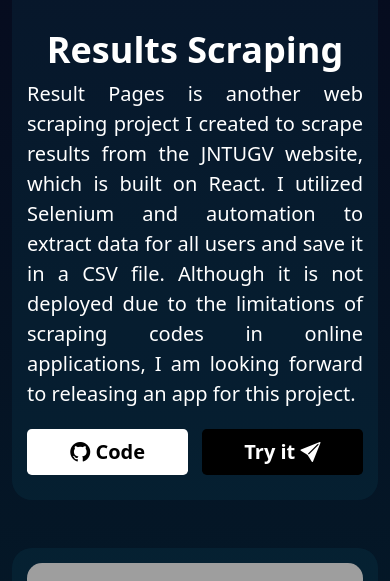
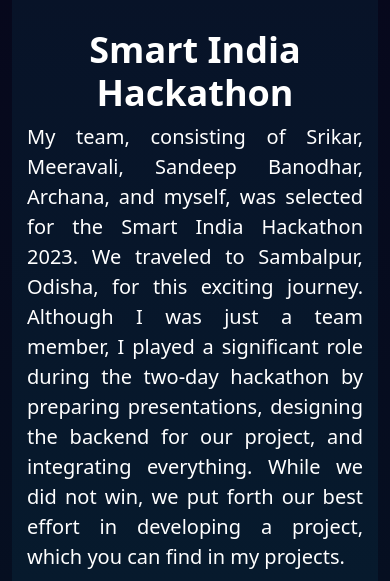
Before and after one commit to Eswarkarthikk/myweb, a Django app: page /experence3/ in a window 390 px wide. Shown: the part 583-1164 px from the top of the page. Run offline with Django 4.2, Linux system fonts and the light colour scheme; grey boxes are pictures that could not be loaded.

Commit message:
i dont have energy anymore

```diff
--- a/myresume/templates/experience2.html
+++ b/myresume/templates/experience2.html
@@ -547,14 +622,6 @@
             <div class="section-content animated">
                 <h2 class="section-title animated" style="font-size: 36px; font-weight: 600;">{{ project.main_title }}</h2>
                 <p class="section-text animated">{{ project.description }}</p>
-                <div class="buttons animated">
-                    <a href="{{ project.git_link }}" class="btn btn-primary btn-lg btn-github">
-                        <i class="bi bi-github"></i> Code
-                    </a>
-                    <a href="{{ project.weblink }}" class="btn btn-secondary btn-lg btn-share">
-                        Try it <i class="bi bi-send-fill"></i>
-                    </a>
-                </div>
             </div>
             <div class="section-image animated">
                 <img src="{{ project.image }}" alt="{{ project.main_title }}" class="img-fluid rounded-image">
@@ -563,7 +630,42 @@
     </div>
 </section>
 {% endfor %}
+{% for project in expertise %}
+<section class="project animated">
+    <div class="container mt-5 animated">
+        <div class="section">
+            <div class="section-content animated">
+                <h2 class="section-title animated" style="font-size: 36px; font-weight: 600;">{{ project.main_title }}</h2>
+                <p class="section-text animated">{{ project.description }}</p>
 
+            </div>
+            <div class="section-image animated">
+                <img src="{{ project.image }}" alt="{{ project.main_title }}" class="img-fluid rounded-image">
+            </div>
+        </div>
+    </div>
+    <section id="unique-pictures" class="animated">
+        <h2 class="snapshots animated">Project SnapShots</h2>
+        <div class="slider-container">
+            <div class="swiper unique-pictures-slider animated">
+                <div class="swiper-wrapper">
+                    {% for snapshot in project.snapshots %}
+                    <div class="swiper-slide unique-pictures-slide">
+                        <div class="unique-pictures-slide-img">
+                            <img src="{{ snapshot }}" alt="Project Snapshot" class="img-fluid">
+                        </div>
+                    </div>
+                    {% endfor %}
+                </div>
+                <!-- Pagination and Navigation -->
+                <div class="swiper-pagination"></div>
+                <div class="swiper-button-next"></div>
+                <div class="swiper-button-prev"></div>
+            </div>
+        </div>
+    </section>
+</section>
+{% endfor %}
     <section class="contact-section animated">
         <div class="contact-left">
             <div class="contact-title animated">Contact Me</div>
@@ -638,5 +740,33 @@
 
 
     </script>
+    <script src="https://unpkg.com/swiper@8/swiper-bundle.min.js"></script>
+    <script>
+        var uniquePicturesSlider = new Swiper('.unique-pictures-slider', {
+            effect: 'coverflow',
+            grabCursor: true,
+            centeredSlides: true,
+            loop: true,
+            slidesPerView: 'auto',
+            coverflowEffect: {
+                rotate: 0,
+                stretch: 0,
+                depth: 169,
+                modifier: 2.2,
+            },
+            pagination: {
+                el: '.swiper-pagination',
+                clickable: true,
+            },
+            navigation: {
+                nextEl: '.swiper-button-next',
+                prevEl: '.swiper-button-prev',
+            },
+            autoplay: {
+                delay: 3000, // Change slide every 3 seconds
+                disableOnInteraction: false,
+            },
+        });
+    </script>
 </body>
 </html>
--- a/myresume/views.py
+++ b/myresume/views.py
@@ -231,16 +231,17 @@
         {
             "main_title": "Teckybot Internship",
             "description": "I was selected for this online internship after an interview, along with my friends Jai Sai Srikar (IT) and Neelima (CSE) from our college, as AI/ML developers. We have been working on this project for over two and a half months, and it is still ongoing. This internship has been a memorable experience, thanks to the exceptional mentorship from Bandaru Bhargavi Ma'am and Venkat Sir. I have learned a lot about machine learning and developed models using various methods throughout this journey.",
-            "image": "https://i.ibb.co/DYLJ17j/image.png",
-            "git_link": "https://github.com/Eswarkarthikk/results/tree/main/Results",
-            "weblink": "https://github.com/Eswarkarthikk/results",
+            "image": "https://i.ibb.co/6WnzT92/Screenshot-2024-07-31-153256.png",
         },
         {
-            "main_title": "E - Library ",
-            "description": "Library Management is a project me and my team harsha,amar,bhavani and sushma developed using pure HTML during my second year of studying web development. This project helped me grasp fundamental HTML concepts and understand how to structure a web application effectively. It served as a solid foundation for my future endeavors in web development, introducing me to essential coding practices and the importance of clean, semantic markup.",
-            "image":"https://i.ibb.co/s9zPgS6/Screenshot-2024-07-21-200544.png",
-            "git_link": "https://github.com/username/project2",
-            "weblink": "https://example.com/project2",
+            "main_title": "Codsoft Internship",
+            "description": "This was an online Android app development internship. I was supposed to complete 5 tasks given to me, but I only finished two. You can download my Android applications and feel free to check my code on GitHub.",
+            "image":"https://i.ibb.co/rykrvxW/codsoft.png",
+        },
+            {
+            "main_title": "Brain o vision",
+            "description": "This is an online data science internship I obtained from APSCHE. Although I found it less interesting, I am pursuing it to earn credits for my 4th-year completion.",
+            "image":"https://i.ibb.co/CHdM2mz/image.png",
         },
 
     ]
@@ -248,22 +249,67 @@
 def experience3(request):
     projects = [
         {
-            "main_title": "Results Scraping",
-            "description": "Result Pages is another web scraping project I created to scrape results from the JNTUGV website, which is built on React. I utilized Selenium and automation to extract data for all users and save it in a CSV file. Although it is not deployed due to the limitations of scraping codes in online applications, I am looking forward to releasing an app for this project.",
-            "image": "https://i.ibb.co/DYLJ17j/image.png",
-            "git_link": "https://github.com/Eswarkarthikk/results/tree/main/Results",
-            "weblink": "https://github.com/Eswarkarthikk/results",
+            "main_title": "Smart India Hackathon",
+            "description": "My team, consisting of Srikar, Meeravali, Sandeep Banodhar, Archana, and myself, was selected for the Smart India Hackathon 2023. We traveled to Sambalpur, Odisha, for this exciting journey. Although I was just a team member, I played a significant role during the two-day hackathon by preparing presentations, designing the backend for our project, and integrating everything. While we did not win, we put forth our best effort in developing a project, which you can find in my projects.",
+            "image":"https://i.ibb.co/Gx0B5bT/1715325222708.jpg",
         },
+
         {
-            "main_title": "E - Library ",
-            "description": "Library Management is a project me and my team harsha,amar,bhavani and sushma developed using pure HTML during my second year of studying web development. This project helped me grasp fundamental HTML concepts and understand how to structure a web application effectively. It served as a solid foundation for my future endeavors in web development, introducing me to essential coding practices and the importance of clean, semantic markup.",
-            "image":"https://i.ibb.co/s9zPgS6/Screenshot-2024-07-21-200544.png",
-            "git_link": "https://github.com/username/project2",
-            "weblink": "https://example.com/project2",
+            "main_title": "Ityukta2k24",
+            "description": "Ityukta2k24 is a two-day technical symposium for which our team worked diligently for over two months. I gained valuable experience in securing sponsorships and promoting the event, successfully raising over 20k by conducting three consecutive coding competitions prior to the fest. Additionally, I designed the fest logo, posters, and banners. While it was a team effort with many contributions, I took on significant responsibilities during the event days, particularly in conducting workshops that attracted the maximum number of visitors to our fest.",
+            "image": "https://i.ibb.co/StC59H5/ITYUKTA-8.png",
         },
 
     ]
-    return render(request, 'experience2.html',{'projects': projects})
+    expertise = [
+        {
+            "main_title": "Design and Animations",
+            "description": "I had the opportunity to learn Blender and design wireframes for my laptop animation project. Through this process, I gained valuable knowledge and skills in 3D modeling, which has sparked my interest in the field of animation. This experience has opened up exciting new avenues for me to explore in 3D design, and I look forward to applying what I've learned in future projects.",
+            "image": "https://i.ibb.co/1sjnfgS/Screenshot-2024-07-21-230855.png",
+            "snapshots": [
+               "https://i.ibb.co/NCfPtP5/Screenshot-2024-04-07-221154.png",
+    "https://i.ibb.co/TYZWKfd/Screenshot-2024-04-07-215425.png",
+    "https://i.ibb.co/6tFNvBD/Screenshot-2024-04-07-215226.png",
+    "https://i.ibb.co/zVp7Ysy/Screenshot-2024-04-07-214848.png",
+    "https://i.ibb.co/CMd7fzR/Screenshot-2024-04-07-214049.png",
+    "https://i.ibb.co/ySLJkJD/Screenshot-2024-04-07-213950.png",
+    "https://i.ibb.co/6RmmXn4/Screenshot-2024-04-07-213903.png",
+     "https://i.ibb.co/TBtzH1y/Screenshot-2024-07-21-231627.png",
+    "https://i.ibb.co/zbqGbpG/Screenshot-2024-07-21-231455.png",
+    "https://i.ibb.co/2nLXrkC/Screenshot-2024-07-21-231408.png",
+    "https://i.ibb.co/MSgNTdj/Screenshot-2024-07-21-231209.png",
+    "https://i.ibb.co/9hMq6XK/Screenshot-2024-07-21-230834.png",
+    "https://i.ibb.co/cN5yJqX/Screenshot-2024-07-21-230817.png",
+    "https://i.ibb.co/GtZz7YD/Screenshot-2024-07-21-230757.png",
+    "https://i.ibb.co/cLg75N6/Screenshot-2024-07-21-230749.png",
+    "https://i.ibb.co/khjnkC4/Screenshot-2024-07-21-230739.png",
+    "https://i.ibb.co/pyCGjkb/Screenshot-2024-07-21-230638.png",
+    "https://i.ibb.co/dDDRRp5/Screenshot-2024-07-21-230622.png",
+    "https://i.ibb.co/25YSx2x/Screenshot-2024-07-21-230613.png",
+    "https://i.ibb.co/WcsXfW4/Screenshot-2024-07-21-230600.png",
+    "https://i.ibb.co/xGh4xZr/Screenshot-2024-07-21-230505.png",
+    "https://i.ibb.co/rMZ226t/Screenshot-2024-07-21-230433.png",
+    "https://i.ibb.co/c20FryG/Screenshot-2024-07-21-230358.png",
+    "https://i.ibb.co/GQyC7CQ/Screenshot-2024-07-21-230338.png",
+    "https://i.ibb.co/9s9ZvGk/Screenshot-2024-07-21-230320.png",
+    "https://i.ibb.co/mBVdZsv/Screenshot-2024-07-21-230257.png",
+    "https://i.ibb.co/jTchpNn/Screenshot-2024-07-21-230241.png",
+    "https://i.ibb.co/VS9WNQH/Screenshot-2024-07-21-230215.png",
+    "https://i.ibb.co/8DhHqf2/Screenshot-2024-07-21-230041.png",
+    "https://i.ibb.co/0yFHwBW/Screenshot-2024-07-21-230027.png",
+    "https://i.ibb.co/nBdhB7Z/Screenshot-2024-07-21-225948.png",
+    "https://i.ibb.co/2t30qBP/Screenshot-2024-07-21-225851.png",
+    "https://i.ibb.co/4NqDCzj/Screenshot-2024-07-21-225832.png",
+    "https://i.ibb.co/pxTJN3Q/Screenshot-2024-07-21-225811.png",
+    "https://i.ibb.co/g3cs477/Screenshot-2024-07-21-225719.png",
+    "https://i.ibb.co/dg7Qvp3/Screenshot-2024-07-21-225650.png",
+    "https://i.ibb.co/42Bms5Q/Screenshot-2024-07-21-225629.png",
+    "https://i.ibb.co/Wg1msmk/Screenshot-2024-07-21-225606.png",
+    "https://i.ibb.co/855cwT6/Screenshot-2024-07-21-211841.png",
+    "https://i.ibb.co/wz7N1rK/Screenshot-2024-07-21-211716.png"
+            ]
+        },]
+    return render(request, 'experience2.html',{'projects': projects,'expertise':expertise})
 def aboutme(request):
     images = [
         "https://i.ibb.co/d2JGFPb/A-drawing-page-0001.jpg",
@@ -349,7 +395,7 @@
             'description': 'This is a deep learning project developed in region-based convolutional network. This model is trained on Pascal VOC 2012 dataset; it can predict 20 classes that are: aeroplane, bicycle, bird, boat, bottle, bus, car, cat, chair, cow, dining table, dog, horse, motorbike, person, potted plant, sheep, sofa, train, tv/monitor. This model is deployed on Hugging Face and by using its API, I have deployed another one so you can visit directly on my web. Please feel free to go through my GitHub repo.',
             'image_link': 'https://i.ibb.co/qJHQ2cM/image.png',
             'github_link': 'https://github.com/Eswarkarthikk/Ml-projects-/blob/main/r-cnn.ipynb',
-            'weblink': 'https://objectdetection-weld.vercel.app/',
+            'weblink': 'https://aarieswarmlprojects.vercel.app/',
             'hugging_face_link': 'https://eswarkarthikk-object-detection.hf.space'
         },
         {
@@ -358,7 +404,7 @@
             'description': 'This project is a heart disease prediction application developed using a machine learning model and deployed on Hugging Face Spaces with a Gradio interface. Users can input various health parameters, such as age, cholesterol levels, and heart rate, to receive real-time predictions about the likelihood of heart disease. The model is trained using Scikit-learn and can be accessed via a shareable API for integration into other applications. This tool aims to assist individuals in assessing their heart health based on key indicators.',
             'image_link': 'https://i.ibb.co/2n5kdJx/image.png',
             'github_link': 'https://github.com/user/project2',
-            'weblink': 'https://example.com/test2',
+            'weblink': 'https://aarieswarmlprojects.vercel.app/predict_heart_disease/',
             'hugging_face_link': 'https://edwardhuero-heart-disease.hf.space/'
         },
         {
@@ -385,7 +431,7 @@
             'description': 'This model is trained on the previous credit card users which used them to do the fraudulant transactions . so by using the past dataset i made this model to detect the fraudsters before even authorizing a credit card to them . ',
             'image_link': 'https://example.com/image4.jpg',
             'github_link': 'https://github.com/user/project4',
-            'weblink': 'https://example.com/test4',
+            'weblink': 'https://aarieswarmlprojects.vercel.app/predict_fraud/',
             'hugging_face_link': 'https://eswarkarthikk-credit-card-fraud-detection.hf.space/'
         }
     ]
```
Also changed, not shown: other parts of myresume/templates/experience2.html (+75 -0 lines), myresume/templates/homepage.html (+16 -1 lines), myresume/templates/intern.html (+1 -8 lines).
